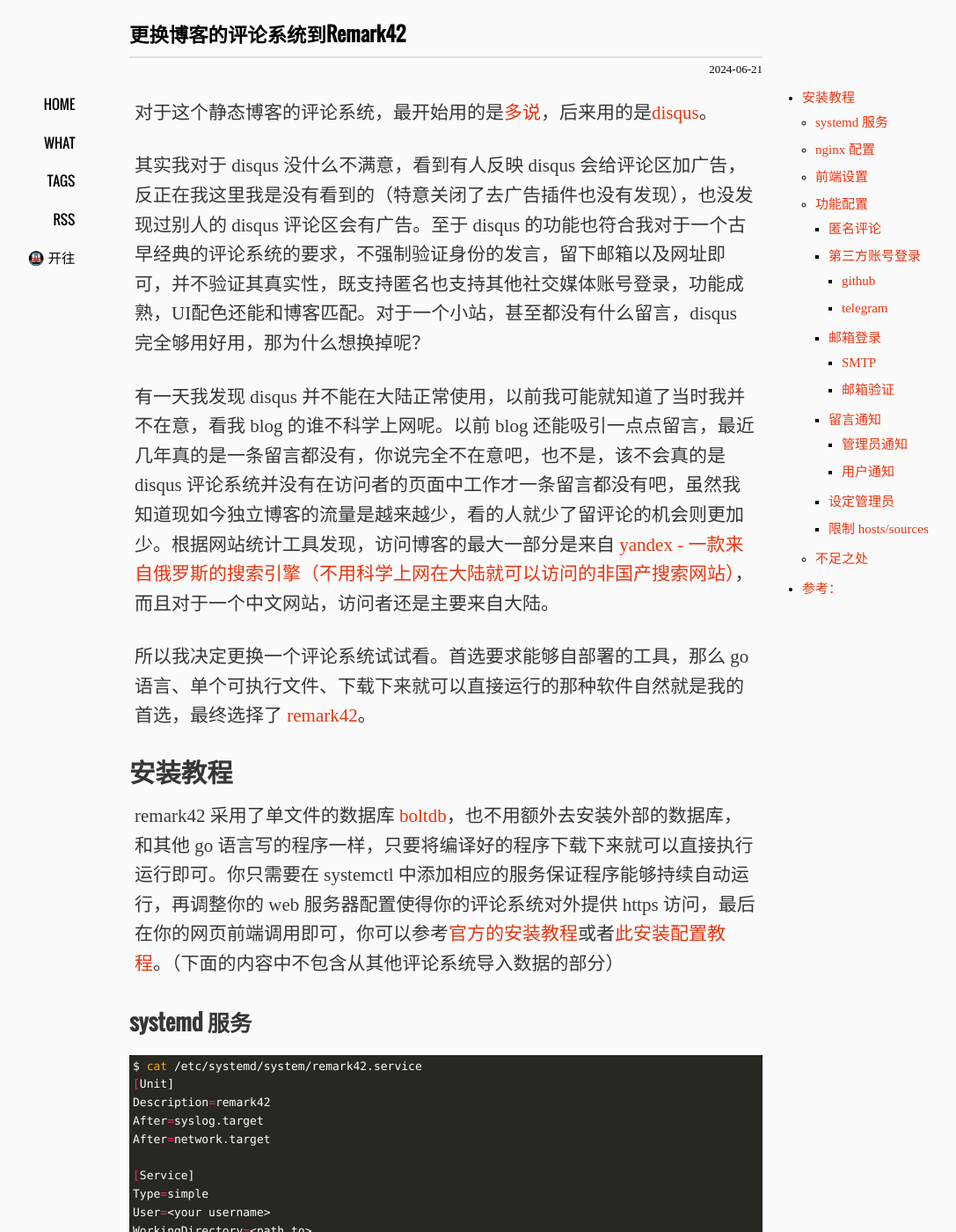
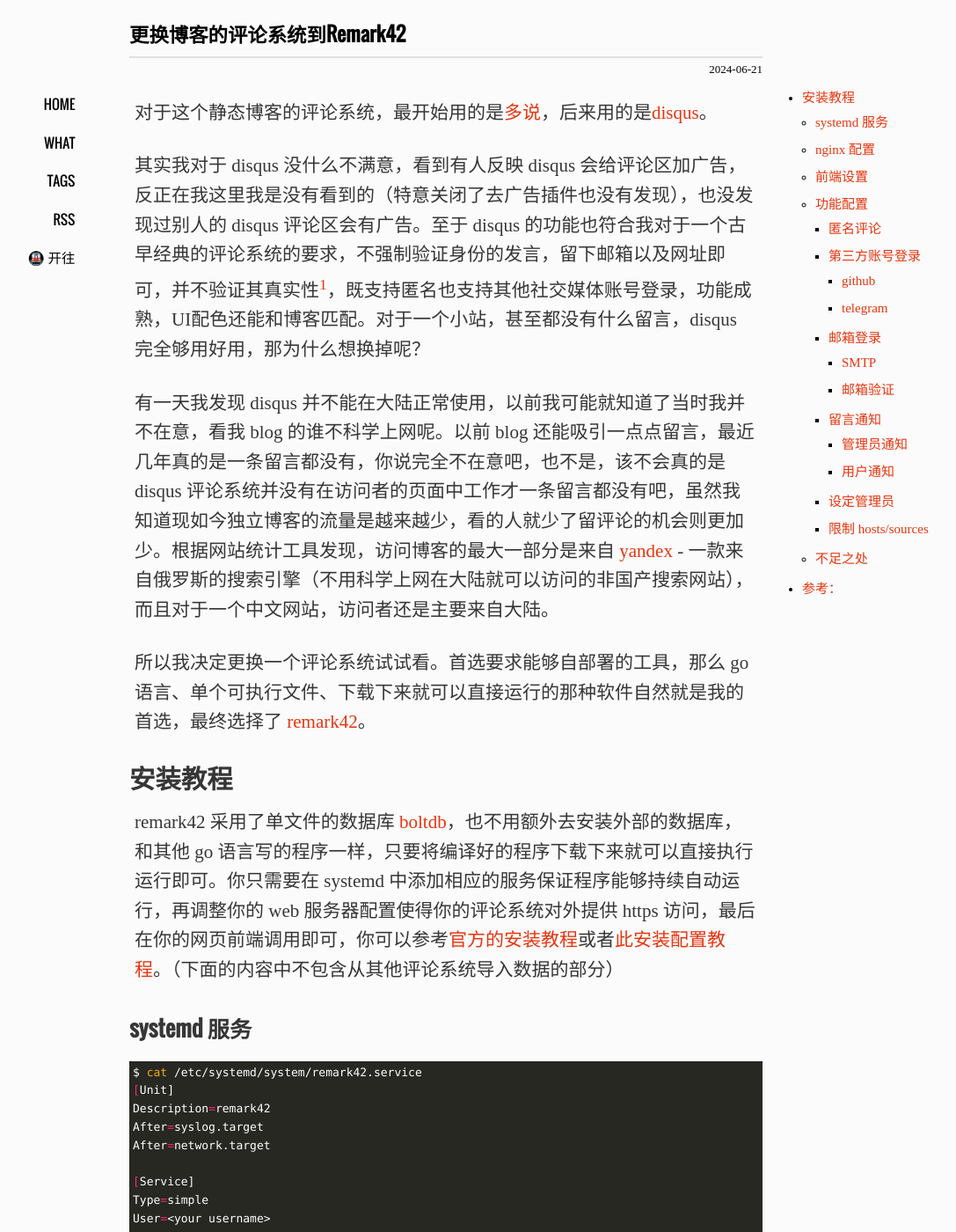
Before and after one commit to xavierskip/xavierskip.github.io, a Jekyll site: the page built from _posts/2024-06-21-remark42.md, in a window 1280 px wide and 1400 px high. Shown: the whole window at 88% size, without its empty margins (133-1220 px from the left). Built offline with Jekyll 4.4.1, drawn with Linux system fonts in a browser that asks for light colours; comment, search, counter and statistics services are not loaded; a style sheet for code colours, icons or effects is not loaded; some of the changed text lies outside the part shown.

Commit message:
update post

```diff
--- a/_posts/2024-06-21-remark42.md
+++ b/_posts/2024-06-21-remark42.md
@@ -7,15 +7,15 @@
 
 对于这个静态博客的评论系统，最开始用的是[多说](https://web.archive.org/web/20170328012933/http://dev.duoshuo.com/threads/58d1169ae293b89a20c57241)，后来用的是[disqus](https://disqus.com/)。
 
-其实我对于 disqus 没什么不满意，看到有人反映 disqus 会给评论区加广告，反正在我这里我是没有看到的（特意关闭了去广告插件也没有发现），也没发现过别人的 disqus 评论区会有广告。至于 disqus 的功能也符合我对于一个古早经典的评论系统的要求，不强制验证身份的发言，留下邮箱以及网址即可，并不验证其真实性，既支持匿名也支持其他社交媒体账号登录，功能成熟，UI配色还能和博客匹配。对于一个小站，甚至都没有什么留言，disqus 完全够用好用，那为什么想换掉呢？
+其实我对于 disqus 没什么不满意，看到有人反映 disqus 会给评论区加广告，反正在我这里我是没有看到的（特意关闭了去广告插件也没有发现），也没发现过别人的 disqus 评论区会有广告。至于 disqus 的功能也符合我对于一个古早经典的评论系统的要求，不强制验证身份的发言，留下邮箱以及网址即可，并不验证其真实性[^1]，既支持匿名也支持其他社交媒体账号登录，功能成熟，UI配色还能和博客匹配。对于一个小站，甚至都没有什么留言，disqus 完全够用好用，那为什么想换掉呢？
 
-有一天我发现 disqus 并不能在大陆正常使用，以前我可能就知道了当时我并不在意，看我 blog 的谁不科学上网呢。以前 blog 还能吸引一点点留言，最近几年真的是一条留言都没有，你说完全不在意吧，也不是，该不会真的是 disqus 评论系统并没有在访问者的页面中工作才一条留言都没有吧，虽然我知道现如今独立博客的流量是越来越少，看的人就少了留评论的机会则更加少。根据网站统计工具发现，访问博客的最大一部分是来自 [yandex - 一款来自俄罗斯的搜索引擎（不用科学上网在大陆就可以访问的非国产搜索网站）](https://yandex.com/)，而且对于一个中文网站，访问者还是主要来自大陆。
+有一天我发现 disqus 并不能在大陆正常使用，以前我可能就知道了当时我并不在意，看我 blog 的谁不科学上网呢。以前 blog 还能吸引一点点留言，最近几年真的是一条留言都没有，你说完全不在意吧，也不是，该不会真的是 disqus 评论系统并没有在访问者的页面中工作才一条留言都没有吧，虽然我知道现如今独立博客的流量是越来越少，看的人就少了留评论的机会则更加少。根据网站统计工具发现，访问博客的最大一部分是来自 [yandex](https://yandex.com/) - 一款来自俄罗斯的搜索引擎（不用科学上网在大陆就可以访问的非国产搜索网站），而且对于一个中文网站，访问者还是主要来自大陆。
 
 所以我决定更换一个评论系统试试看。首选要求能够自部署的工具，那么 go 语言、单个可执行文件、下载下来就可以直接运行的那种软件自然就是我的首选，最终选择了 [remark42](https://github.com/umputun/remark42)。
 
 ## 安装教程
 
-remark42 采用了单文件的数据库 [boltdb](https://remark42.com/docs/contributing/backend/#technical-details)，也不用额外去安装外部的数据库，和其他 go 语言写的程序一样，只要将编译好的程序下载下来就可以直接执行运行即可。你只需要在 systemctl 中添加相应的服务保证程序能够持续自动运行，再调整你的 web 服务器配置使得你的评论系统对外提供 https 访问，最后在你的网页前端调用即可，你可以参考[官方的安装教程](https://remark42.com/docs/getting-started/installation/)或者[此安装配置教程](https://techlayman.com/posts/web/remark42/)。（下面的内容中不包含从其他评论系统导入数据的部分）
+remark42 采用了单文件的数据库 [boltdb](https://remark42.com/docs/contributing/backend/#technical-details)，也不用额外去安装外部的数据库，和其他 go 语言写的程序一样，只要将编译好的程序下载下来就可以直接执行运行即可。你只需要在 systemd 中添加相应的服务保证程序能够持续自动运行，再调整你的 web 服务器配置使得你的评论系统对外提供 https 访问，最后在你的网页前端调用即可，你可以参考[官方的安装教程](https://remark42.com/docs/getting-started/installation/)或者[此安装配置教程](https://techlayman.com/posts/web/remark42/)。（下面的内容中不包含从其他评论系统导入数据的部分）
 
 ### systemd 服务
 
```
Also changed, not shown: other parts of _posts/2024-06-21-remark42.md (+3 -2 lines).
